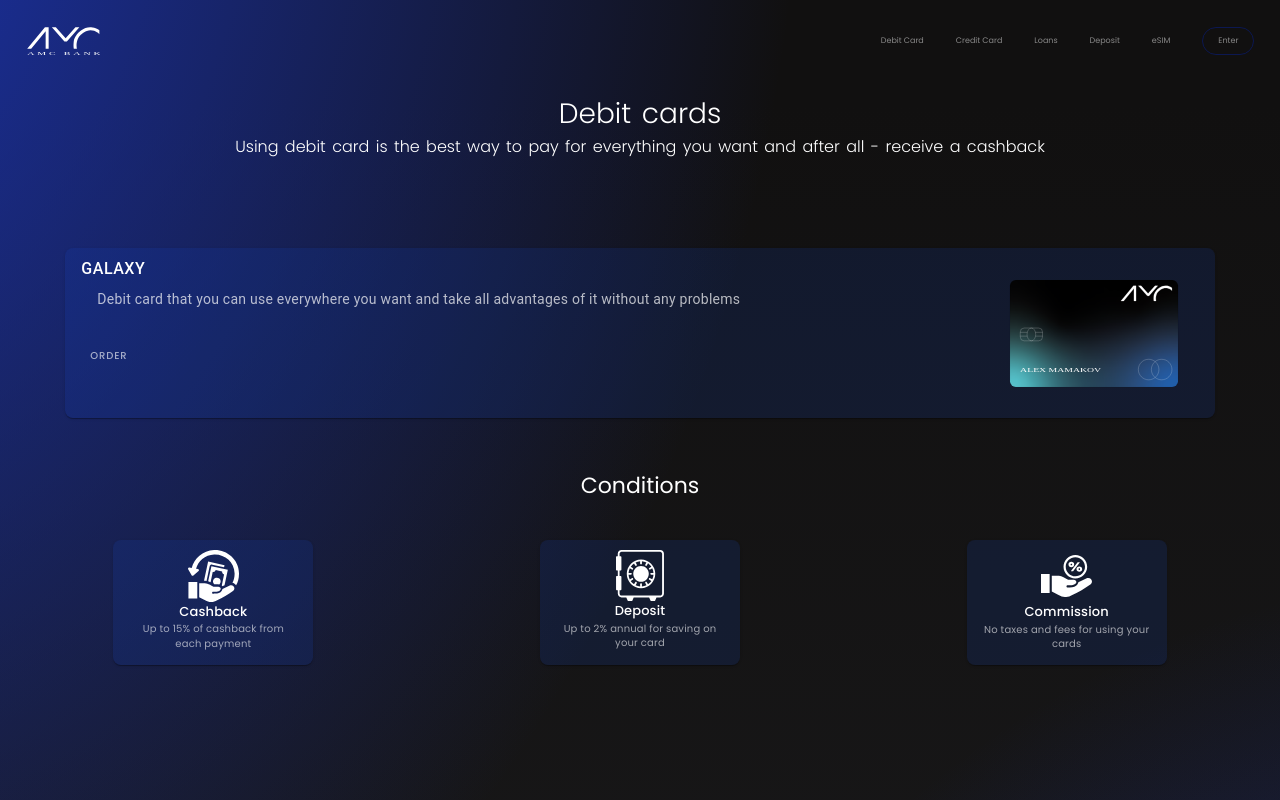
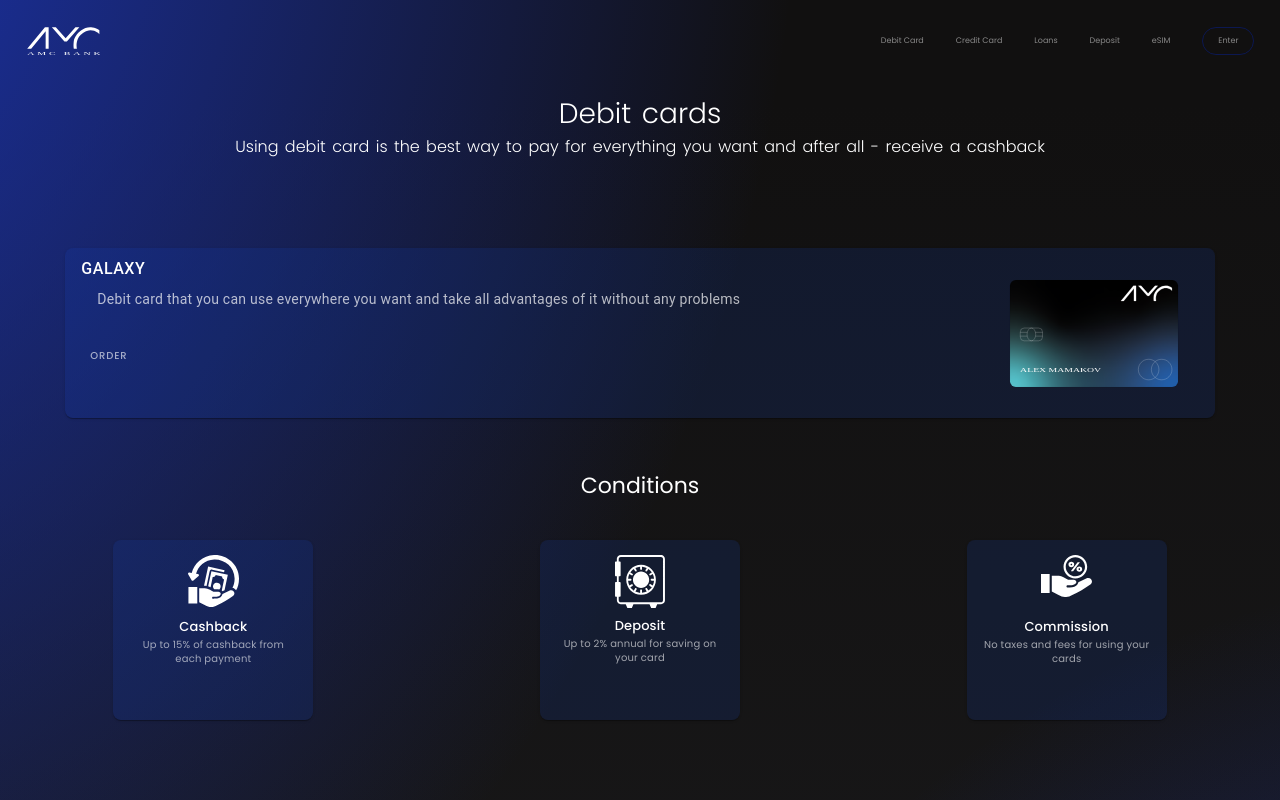
Before and after one commit to MichaelChernyshov/amc-bank, a Vue app: page /debit in a window 1280 px wide. Shown: the top 800 px of the page. Built offline with nearby package versions, Linux system fonts and the light colour scheme.

Commit message:
Editted cards

```diff
--- a/src/components/GuidesMain.vue
+++ b/src/components/GuidesMain.vue
@@ -19,29 +19,33 @@ export default {
 <div class="welcome-guide">
     <h2>{{ pageTitle }}</h2>
     <div class="welcome-cards">
-        <v-card width="200" class="rounded-lg">
+        <div class="transition">
+        <v-card width="200" height="180" class="rounded-lg">
             <v-card-item>
                 <img :src="fImgLink" class="img-guide__first">
                 <v-card-title>{{fCardTitle}}</v-card-title>
                 <v-card-subtitle>{{fCardDescription}}</v-card-subtitle>
             </v-card-item>
         </v-card>
-
-        <v-card width="200" class="rounded-lg">
+    </div>
+    <div class="transition">
+        <v-card width="200" height="180" class="rounded-lg">
             <v-card-item>
                 <img :src="sImgLink" class="img-guide__second">
                 <v-card-title>{{sCardTitle}}</v-card-title>
                 <v-card-subtitle>{{sCardDescription}}</v-card-subtitle>
             </v-card-item>
         </v-card>
-
-        <v-card width="200" class="rounded-lg">
+    </div>
+    <div class="transition">
+        <v-card width="200" height="180" class="rounded-lg">
             <v-card-item>
                 <img :src="tImgLink" class="img-guide__third">
                 <v-card-title>{{tCardTitle}}</v-card-title>
                 <v-card-subtitle>{{tCardDescription}}</v-card-subtitle>
             </v-card-item>
         </v-card>
+    </div>
 </div>
 </div>
 </template>
@@ -71,7 +75,7 @@ export default {
 .img-guide__second {
     width: 45%;
     height: 60%;
-    padding-bottom: 9%;
+    margin-bottom: 9%;
 }
 
 .img-guide__third {
@@ -100,4 +104,12 @@ export default {
         text-align: center;
     }
 }
+
+.transition {
+    transition: transform .4s cubic-bezier(0,0,.4,1);
+
+    &:hover {
+        transform: scale3d(1.03,1.03,1.03);
+    }
+}
 </style>
--- a/src/components/cards/CardDescription.vue
+++ b/src/components/cards/CardDescription.vue
@@ -10,11 +10,11 @@ export default {
 
 <template>
     <div class="debit__welcome-container">
-        <v-col cols="11">
+        <v-col cols="11" class="card-hover">
           <v-card
             color="#154acf26"
             theme="dark"
-            class="rounded-lg"
+            class="rounded-lg card-hover-two"
           >
             <div class="d-flex flex-no-wrap justify-space-between">
               <div>
@@ -61,19 +61,35 @@ export default {
     padding: 0 2rem;
 }
 
+.img-guide__first {
+  width: 30%;
+  height: 30%;
+  margin: 3%;
+  padding-bottom: 3%;
+}
+
 .img-guide__second {
-    width: 29%;
-    height: 30%;
-    padding-bottom: 0;
+    width: 30%;
+    height: 20%;
+    padding-bottom: 2%;
+    margin: 3%;
 }
 
 .img-guide__third {
   width: 30%;
   height: 30%;
   margin: 3%;
+  padding-bottom: 9%;
 }
 
 .welcome-guide {
   height: 55vh;
 }
+.card-hover {
+  transition: transform .4s cubic-bezier(0,0,.4,1);
+
+  &:hover {
+    transform: scale3d(1.04,1.04,1.04);
+  }
+}
 </style>
```
